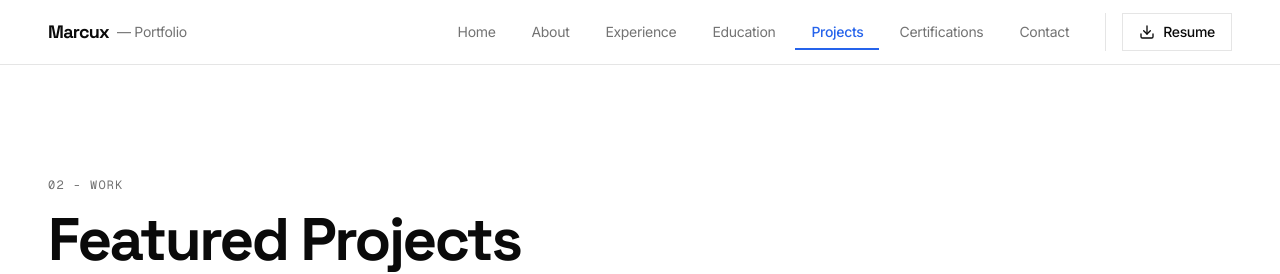
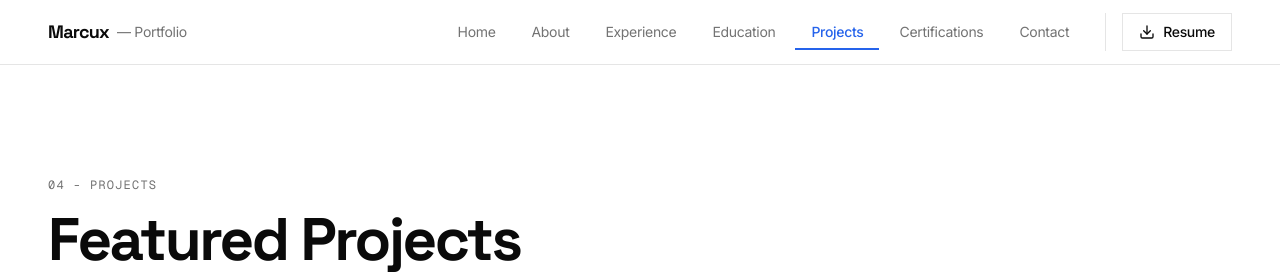
Before and after one commit to MarcuxOng/MarcuxOng_Website, a Next.js app: page /projects in a window 1280 px wide. Shown: the top 274 px of the page. Built offline with nearby package versions, Linux system fonts and the light colour scheme.

Commit message:
fix numbering

```diff
--- a/app/education/page.tsx
+++ b/app/education/page.tsx
@@ -19,7 +19,7 @@ export default function Education() {
           transition={{ duration: 0.6 }}
           className="mb-16"
         >
-          <div className="label-mono mb-4">04 - Education</div>
+          <div className="label-mono mb-4">03 - Education</div>
           <h1 className="text-4xl md:text-5xl lg:text-6xl display-heading text-[#0A0A0A] mb-6">
             Education
           </h1>
--- a/app/experience/page.tsx
+++ b/app/experience/page.tsx
@@ -21,7 +21,7 @@ export default function Experience() {
           transition={{ duration: 0.6 }}
           className="mb-16"
         >
-          <div className="label-mono mb-4">03 - Experience</div>
+          <div className="label-mono mb-4">02 - Experience</div>
           <h1 className="text-4xl md:text-5xl lg:text-6xl display-heading text-[#0A0A0A] mb-6">
             Work Experience
           </h1>
--- a/app/projects/page.tsx
+++ b/app/projects/page.tsx
@@ -22,7 +22,7 @@ export default function Projects() {
           transition={{ duration: 0.6 }}
           className="mb-16"
         >
-          <div className="label-mono mb-4">02 - Work</div>
+          <div className="label-mono mb-4">04 - Projects</div>
           <h1 className="text-4xl md:text-5xl lg:text-6xl display-heading text-[#0A0A0A] mb-6">
             Featured Projects
           </h1>
```
